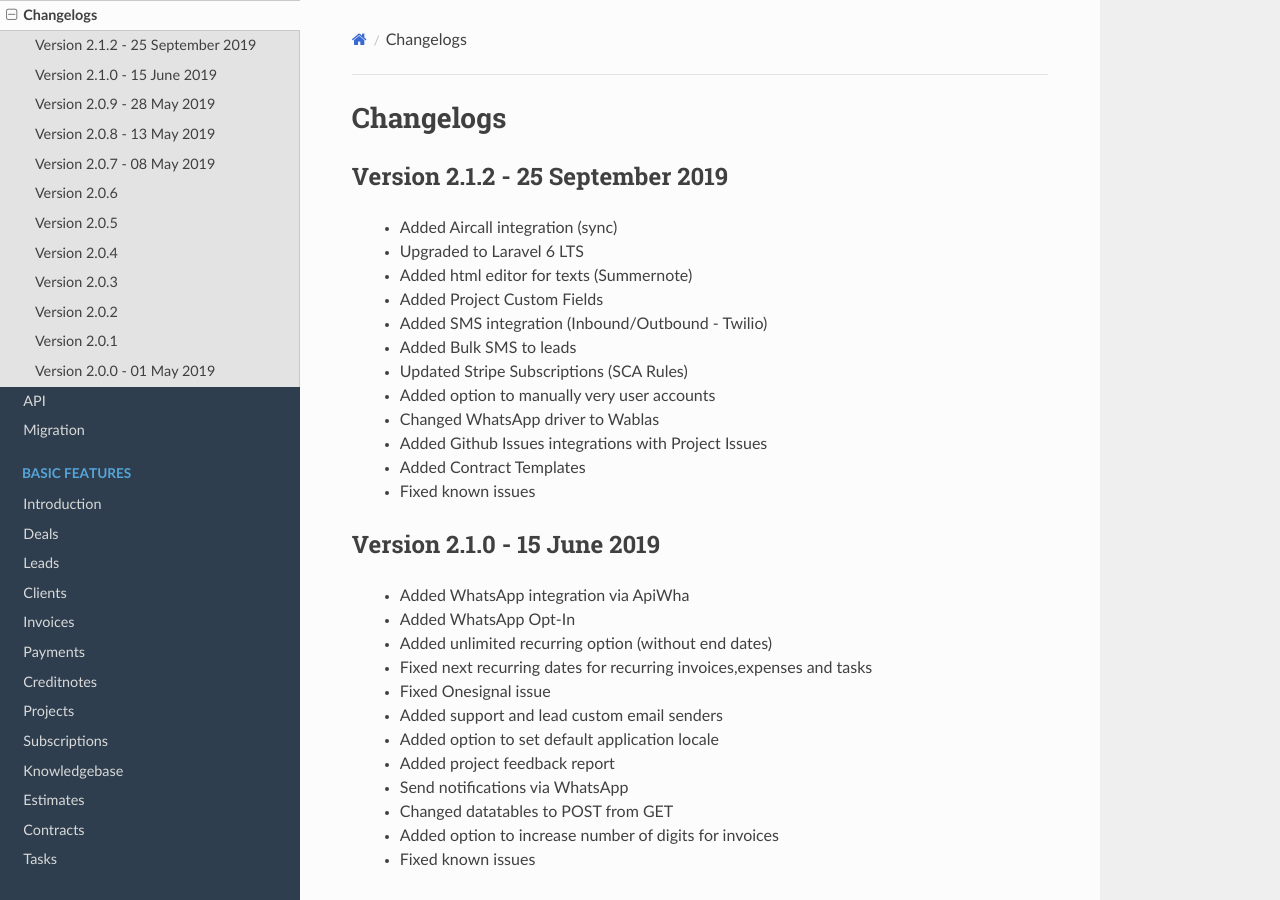
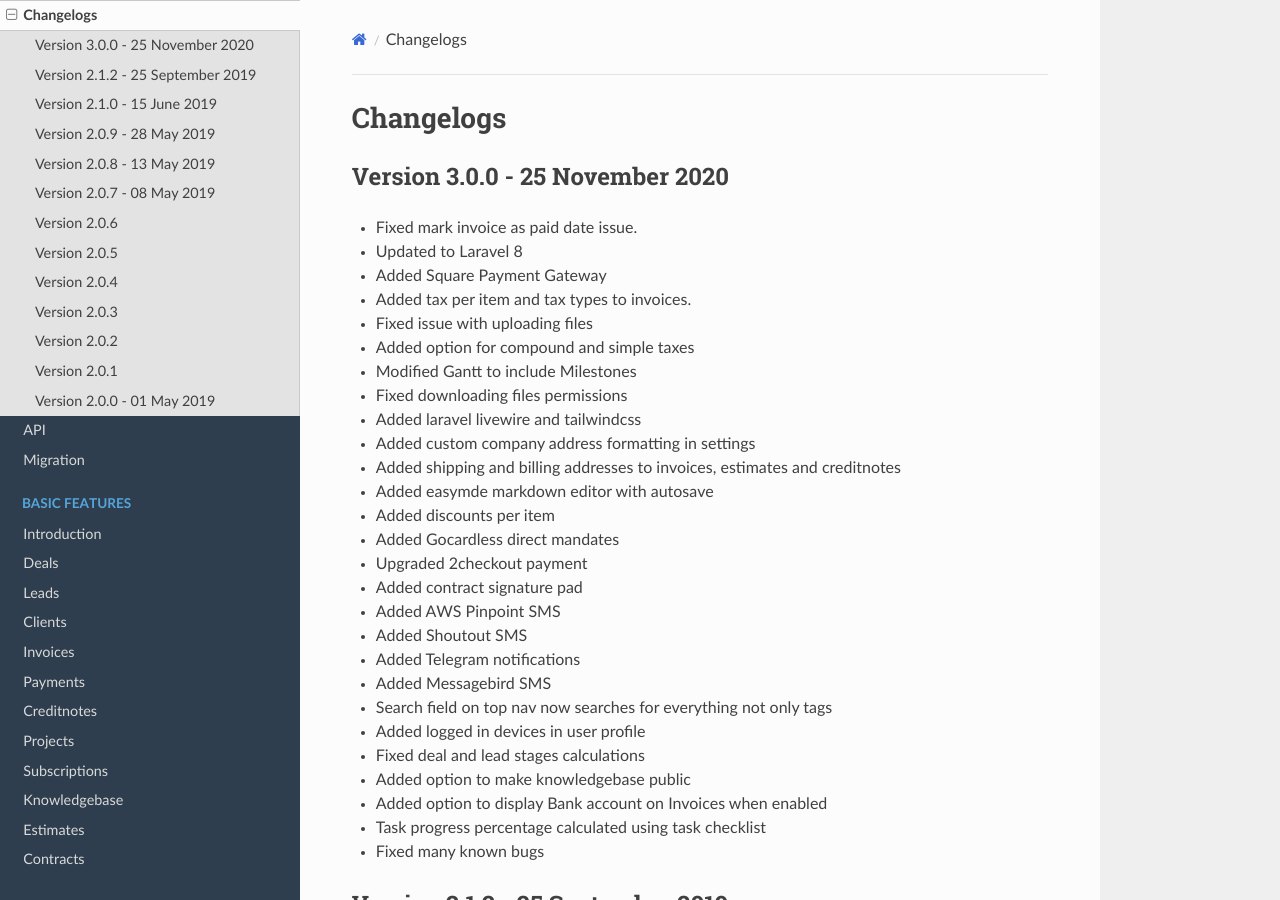
Before and after one commit to wmandai/workice-docs, a Sphinx documentation site: the page built from docs/source/changelogs.rst, in a window 1280 px wide and 900 px high. Built offline with Sphinx 7.4.7 and the Read the Docs theme 2.0.0, drawn with Linux system fonts in a browser that asks for light colours.

Commit message:
Update changelogs.rst

```diff
--- a/docs/source/changelogs.rst
+++ b/docs/source/changelogs.rst
@@ -1,5 +1,36 @@
 Changelogs
 ==========
+
+Version 3.0.0 - 25 November 2020
+"""""""""""""""""""""""""""""""
+- Fixed mark invoice as paid date issue.
+- Updated to Laravel 8
+- Added Square Payment Gateway
+- Added tax per item and tax types to invoices.
+- Fixed issue with uploading files
+- Added option for compound and simple taxes
+- Modified Gantt to include Milestones
+- Fixed downloading files permissions
+- Added laravel livewire and tailwindcss
+- Added custom company address formatting in settings
+- Added shipping and billing addresses to invoices, estimates and creditnotes
+- Added easymde markdown editor with autosave
+- Added discounts per item
+- Added Gocardless direct mandates
+- Upgraded 2checkout payment
+- Added contract signature pad
+- Added AWS Pinpoint SMS
+- Added Shoutout SMS
+- Added Telegram notifications
+- Added Messagebird SMS
+- Search field on top nav now searches for everything not only tags
+- Added logged in devices in user profile
+- Fixed deal and lead stages calculations
+- Added option to make knowledgebase public
+- Added option to display Bank account on Invoices when enabled
+- Task progress percentage calculated using task checklist
+- Fixed many known bugs
+
 Version 2.1.2 - 25 September 2019
 """""""""""""""""""""""""""""""
  - Added Aircall integration (sync)
```
